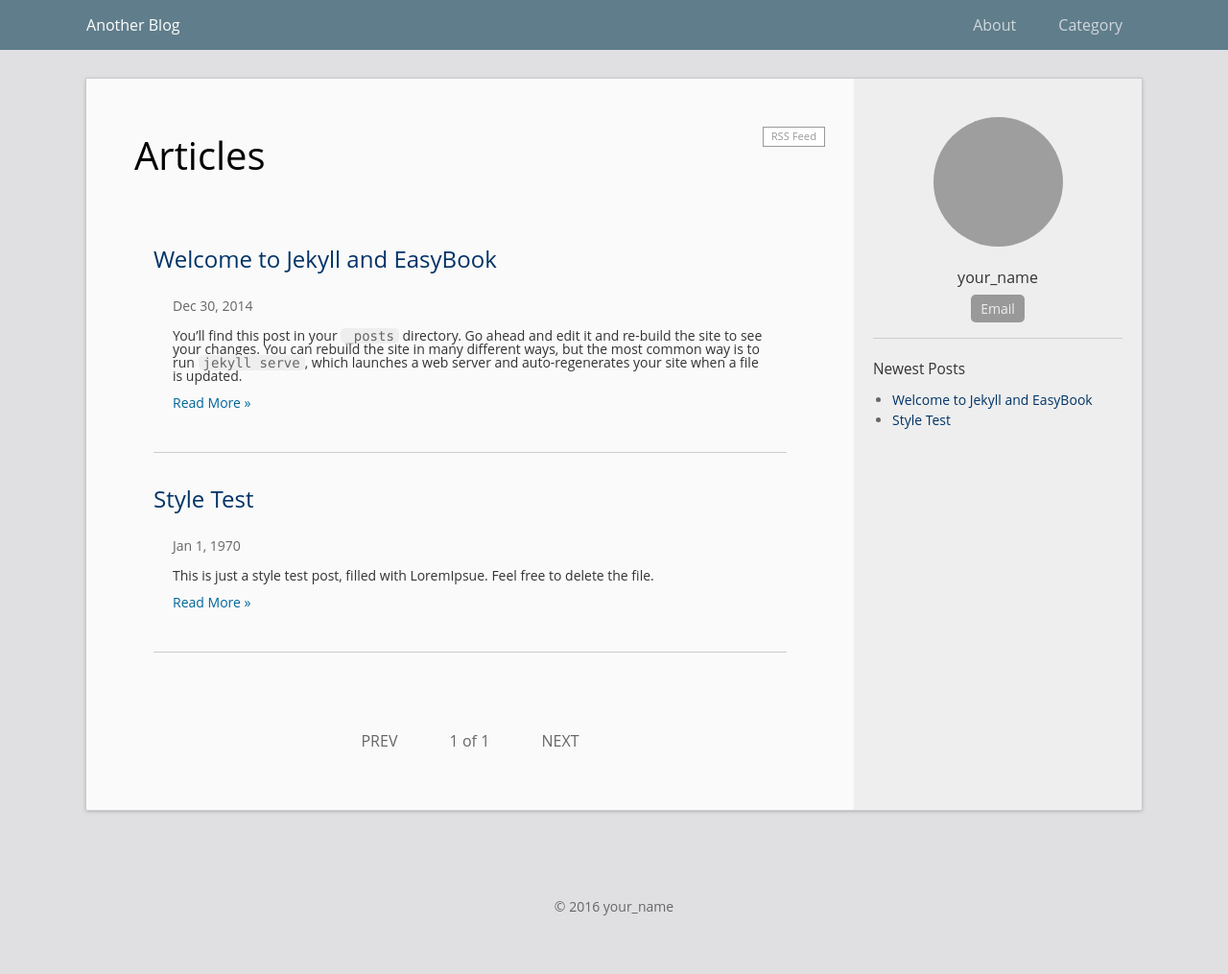
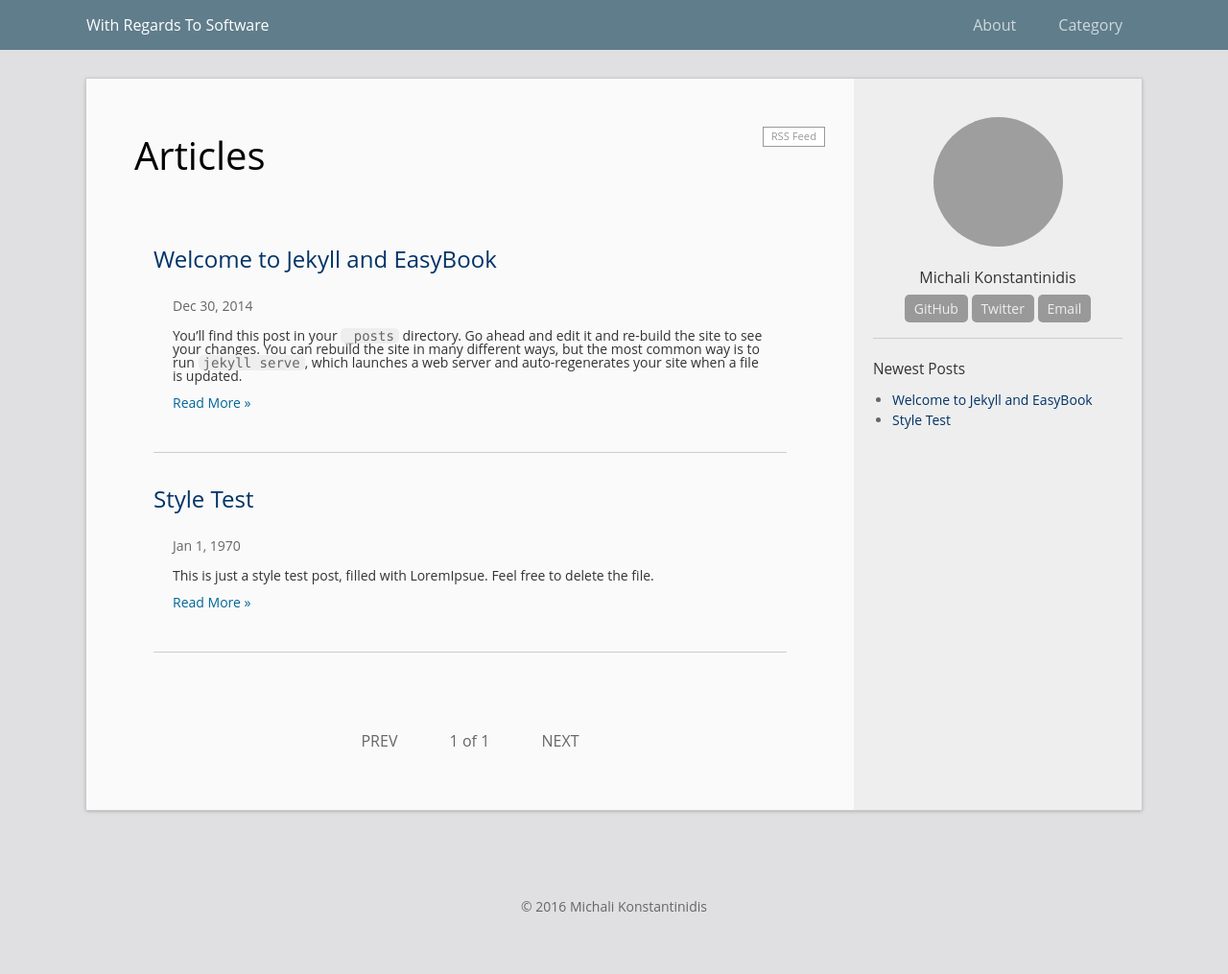
Before and after one commit to michali/blog, a Jekyll site: the page built from index.html, in a window 1280 px wide. Shown: the whole page at 96% size. Built offline with Jekyll 4.4.1, drawn with Linux system fonts in a browser that asks for light colours; the list of posts is cut into pages by our own code; grey boxes are pictures that could not be loaded.

Commit message:
Changed _config.yml

```diff
--- a/_config.yml
+++ b/_config.yml
@@ -1,18 +1,18 @@
 # Site settings
-title: Another Blog
-url: "http://laobubu.github.io"    # the protocol and hostname of your site, eg. `http://laobubu.github.io`
-baseurl: "/jekyll-theme-EasyBook" # the prefix of your site uri, eg. `/jekyll-theme-EasyBook` or just one slash `/`
+title: With Regards To Software
+url: "http://www.michali-k.com"    # the protocol and hostname of your site, eg. `http://laobubu.github.io`
+baseurl: "/blog" # the prefix of your site uri, eg. `/jekyll-theme-EasyBook` or just one slash `/`
 #timezone: Asia/Chongqing
 description: >
-  One or more sentences introducing this blog.
+  Thoughts on software
 
 # Your information
-email: your_email@example.com
-author: your_name
+email: michali@gmail.com
+author: Michali Konstantinidis
 avatar: "//www.gravatar.com/avatar/your_email_md5?d=mm&s=135"
-profile: One sentence introducing yourself.
-#twitter_username: twitter_username
-#github_username:  github_username
+profile: A software engineer based in london
+twitter_username: michalikon
+github_username:  michali
 
 # Comment Service (Disqus or 多说)
 #  choose one and un-comment the line to active it
```
